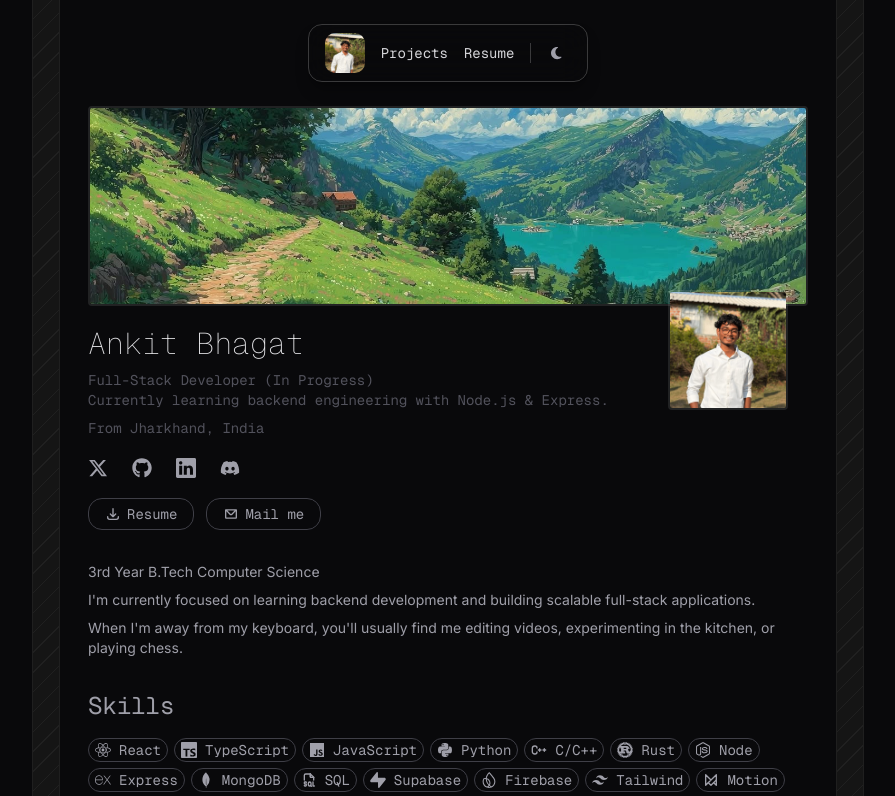
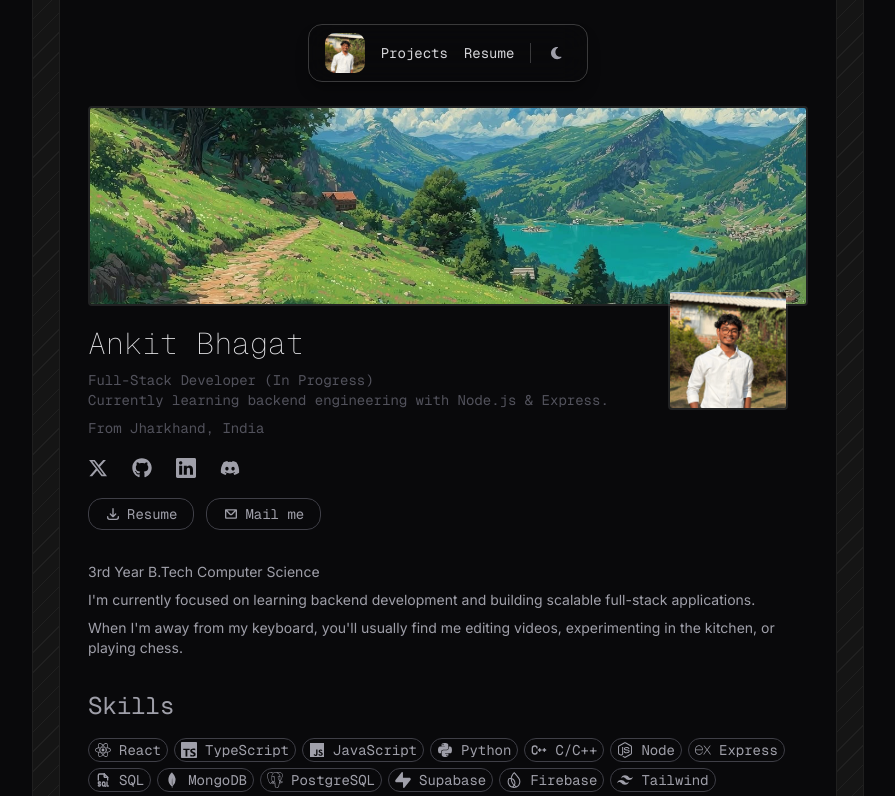
Before and after one commit to ankitsensei/ankitbhagat-portfolio, a React (Vite) app: page / in a window 1280 px wide. Shown: the top 796 px of the page, without its empty margins (192-1087 px from the left). Built offline with nearby package versions, Linux system fonts and the light colour scheme; a web font is replaced by a local one.

Commit message:
chore: added new skill

```diff
--- a/src/components/Skills.tsx
+++ b/src/components/Skills.tsx
@@ -7,12 +7,13 @@ import {
   FaFigma,
   FaGithub,
 } from "react-icons/fa";
+
 import {
   SiExpress,
   SiMongodb,
   SiPostman,
   SiTypescript,
-  SiRust,
+  SiPostgresql,
   SiVercel,
   SiSupabase,
   SiFirebase,
@@ -33,11 +34,11 @@ const Skills = () => {
         <SkillsComp title="JavaScript" icon={<IoLogoJavascript />} />
         <SkillsComp title="Python" icon={<FaPython />} />
         <SkillsComp title="C/C++" icon={<TbBrandCpp />} />
-        <SkillsComp title="Rust" icon={<SiRust />} />
         <SkillsComp title="Node" icon={<FaNodeJs />} />
         <SkillsComp title="Express" icon={<SiExpress />} />
+        <SkillsComp title="SQL" icon={<TbFileTypeSql />} />
         <SkillsComp title="MongoDB" icon={<SiMongodb />} />
-        <SkillsComp title="SQL" icon={<TbFileTypeSql />} />
+        <SkillsComp title="PostgreSQL" icon={<SiPostgresql />} />
         <SkillsComp title="Supabase" icon={<SiSupabase />} />
         <SkillsComp title="Firebase" icon={<SiFirebase />} />
         <SkillsComp title="Tailwind" icon={<RiTailwindCssFill />} />
```
